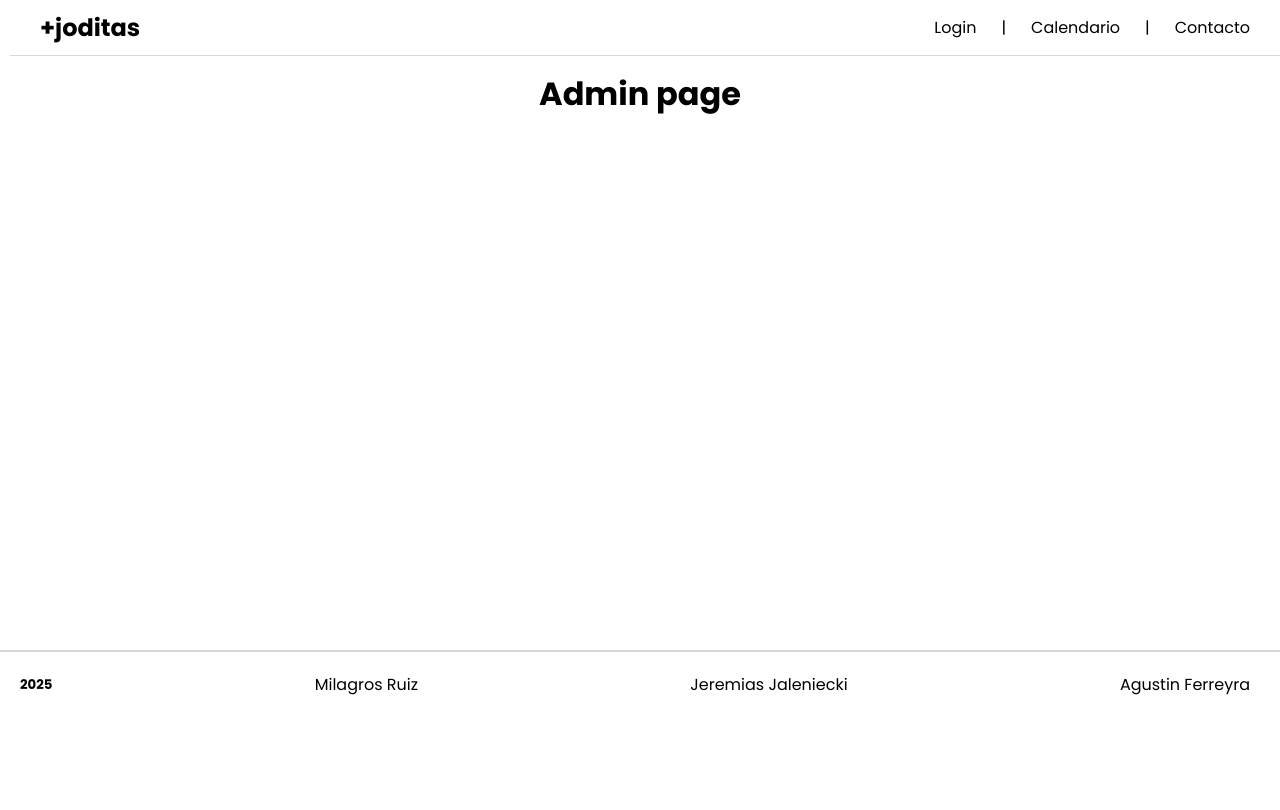
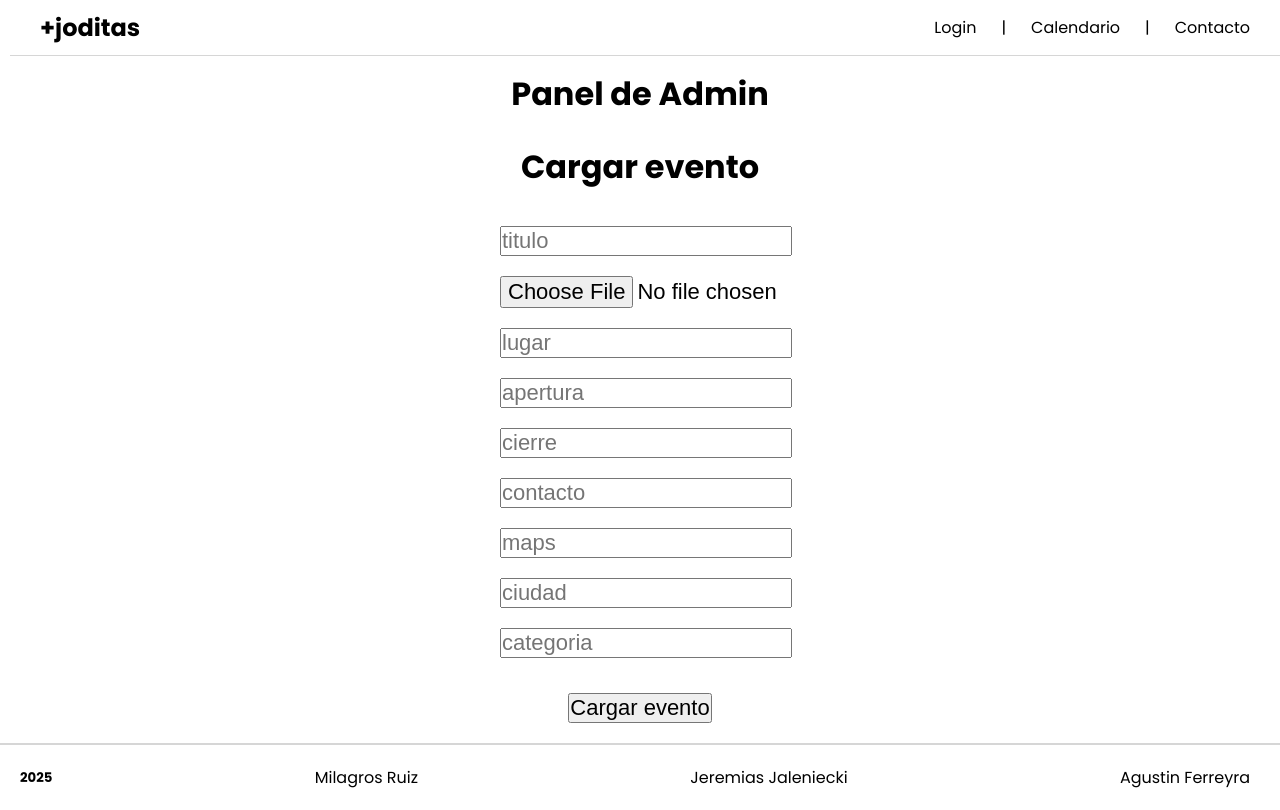
Before and after one commit to mmmmili/LaboratorioDeProgramacion, a website: page TP2/public/views/admin.html in a window 1280 px wide. Drawn offline with Linux system fonts and the light colour scheme.

Commit message:
login fin

```diff
--- a/TP2/package.json
+++ b/TP2/package.json
@@ -19,6 +19,7 @@
     "start": "nodemon src/server.js"
   },
   "dependencies": {
+    "cookie-parser": "^1.4.7",
     "cookieparser": "^0.1.0",
     "express": "^5.1.0",
     "jsdom": "^27.2.0",
--- a/TP2/public/views/admin.html
+++ b/TP2/public/views/admin.html
@@ -27,9 +27,28 @@
         </nav>
     </header>
     <main>
-        <div id = "admin">
-            <h1>Admin page</h1>
-        </div>
+        <h1>Panel de Admin</h1><br>
+        <h1>Cargar evento</h1><br>
+        <form id ="loginForm">
+            <div class ="input-div" >
+                <input class ="input" type="text" id="titulo" name="titulo" placeholder="titulo" required="required">
+                <input class ="input" type="file" id="img" name="img" required="required">
+                <input class ="input" type="text" id="lugar" name="lugar" placeholder="lugar" required="required">
+                <input class ="input" type="text" id="apertura" name="apertura" placeholder="apertura" required="required">
+                <input class ="input" type="text" id="cierre" name="cierre" placeholder="cierre" required="required">
+                <input class ="input" type="text" id="contacto" name="contacto" placeholder="contacto" required="required">
+                <input class ="input" type="text" id="url" name="url" placeholder="maps" required="required">
+                <input class ="input" type="text" id="ciudad" name="ciudad" placeholder="ciudad" required="required">
+                <input class ="input" type="text" id="categoria" name="categoria" placeholder="categoria" required="required">
+            </div>
+            <br>
+            <div class="input-div">
+                <button class="button-input" type="submit">
+                    Cargar evento
+                </button>
+            </div>
+
+        </form>
     </main>
     <footer>
         <h5>2025
--- a/TP2/src/server.js
+++ b/TP2/src/server.js
@@ -3,13 +3,9 @@ const path = require('path');
 const routersEventos = require('./routers/routers_eventos.js');
 const { obtenerEventosJson, obtenerEventoJson } = require('./models/models_eventos.js');
 const fs = require('fs');
-
 const app = express();
 
 const port = 4001;
-
-
-
 const rootPath = __dirname;
 
 app.use(express.static(path.join(__dirname, "../public")));
```
Also changed, not shown: TP2/public/scripts/script.js (+6 -28 lines), TP2/src/routers/routers_eventos.js (+9 -13 lines), 1 other file.
